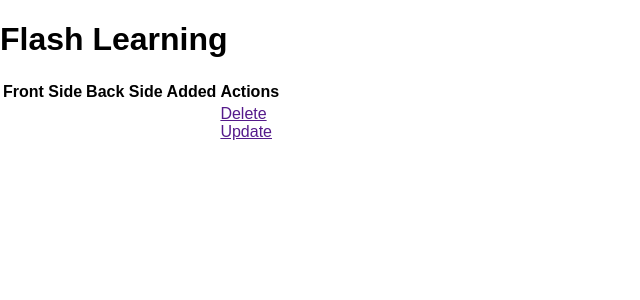
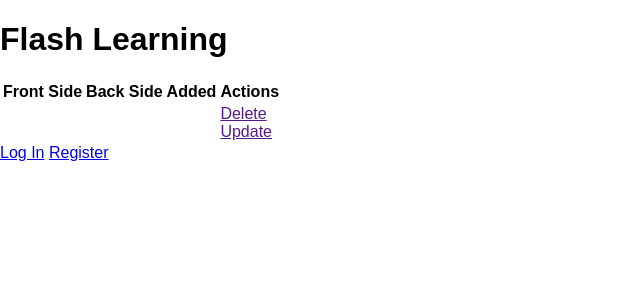
Before and after one commit to tobifanibi/flash_learning, a Flask app: page / in a window 1280 px wide. Shown: the top 300 px of the page, without its empty margins (0-640 px from the left). Run offline with Flask 2, Linux system fonts and the light colour scheme.

Commit message:
Add login and register links to landing page.

```diff
--- a/flash_learning/templates/index.html
+++ b/flash_learning/templates/index.html
@@ -41,6 +41,10 @@
     		</td>
     	</tr>
     </table>
+    <div>
+        <a href="/login">Log In</a>
+        <a href="/register">Register</a>
+    </div>
 </div>
 
 {% endblock %}
```
